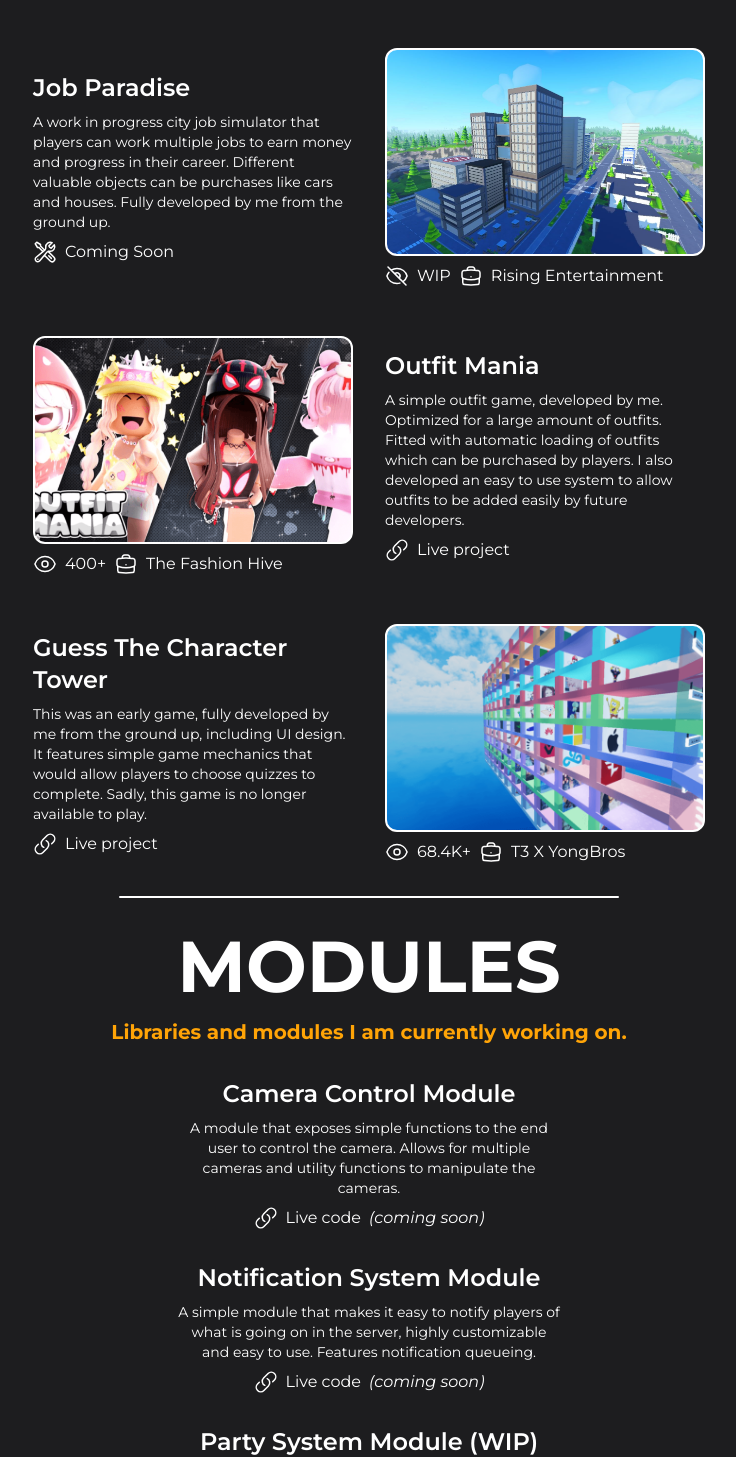
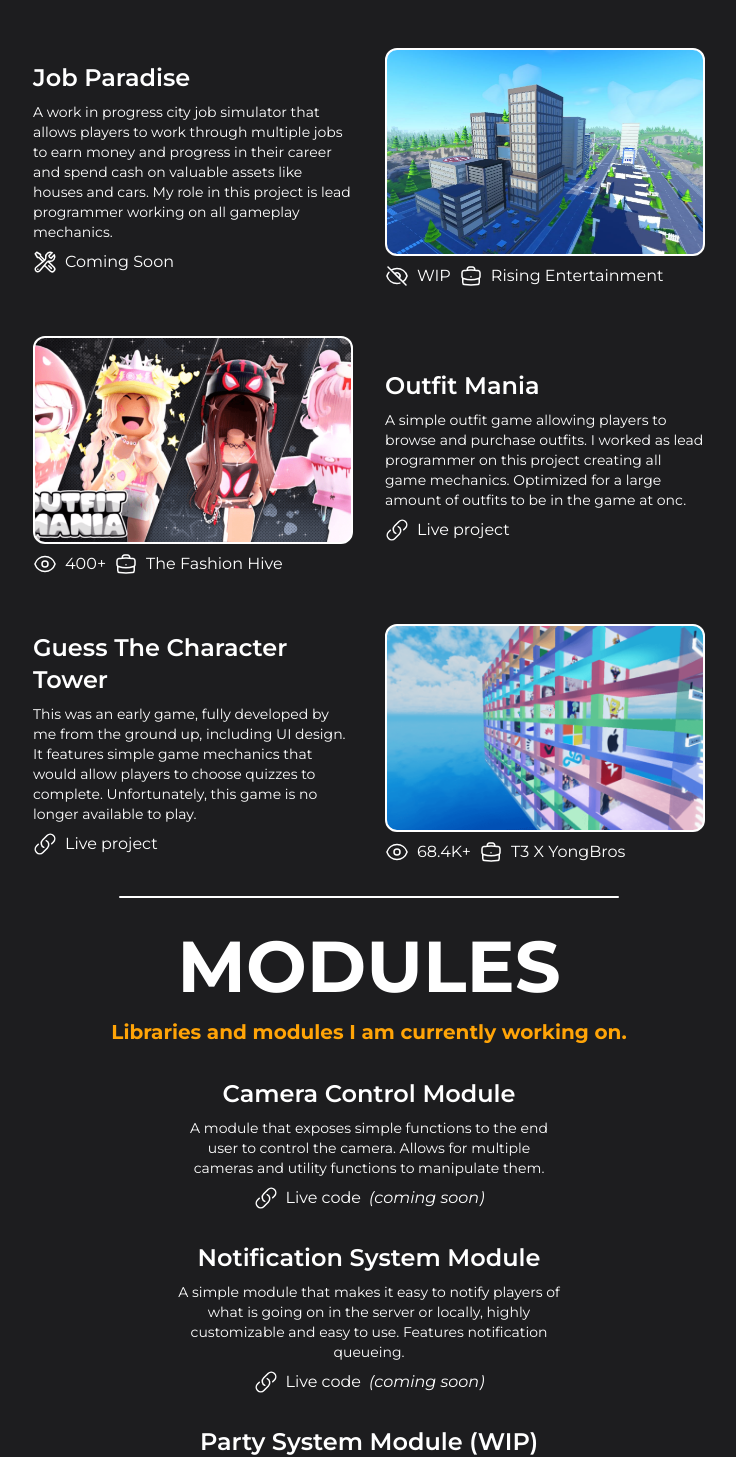
Before and after one commit to TegaBC/rblx-portfolio, a React (Vite) app: page /portfolio in a window 1280 px wide. Shown: the part 1284-2741 px from the top of the page, without its empty margins (271-1007 px from the left). Built offline with nearby package versions, Linux system fonts and the light colour scheme.

Commit message:
reworded a few paragraphs

```diff
--- a/src/pages/portfolio.jsx
+++ b/src/pages/portfolio.jsx
@@ -81,8 +81,9 @@ export default function PortfolioPage() {
                     <div className="flex gap-8 flex-wrap items-center justify-center">
                         <div className="max-w-xs flex gap-2 flex-col">
                             <h1 className="font-semibold text-2xl">Job Paradise</h1>
-                            <p className="text-sm">A work in progress city job simulator that players can work multiple jobs to earn money and progress in their career. Different valuable objects can be purchases like cars and houses.
-                            Fully developed by me from the ground up.
+                            <p className="text-sm">A work in progress city job simulator that allows players to work through
+                            multiple jobs to earn money and progress in their career and spend cash on valuable assets like houses and cars.
+                            My role in this project is lead programmer working on all gameplay mechanics.
                             </p>
 
                             <p href="#" target="_blank" rel="noopener noreferrer" className="flex gap-2 hover:text-accent">
@@ -130,8 +131,9 @@ export default function PortfolioPage() {
                         </div>
                         <div className="max-w-xs flex gap-2 flex-col">
                             <h1 className="font-semibold text-2xl">Outfit Mania</h1>
-                            <p className="text-sm">A simple outfit game, developed by me. Optimized for a large amount of outfits. Fitted with automatic loading of outfits which can be purchased by players.
-                            I also developed an easy to use system to allow outfits to be added easily by future developers.</p>
+                            <p className="text-sm">A simple outfit game allowing players to browse and purchase outfits.
+                            I worked as lead programmer on this project creating all game mechanics. Optimized for a large amount of
+                            outfits to be in the game at onc.</p>
 
                             <a href="https://www.roblox.com/games/13884397385/Outfit-Mania-700" target="_blank" rel="noopener noreferrer" className="flex gap-2 hover:text-accent">
                                 <svg xmlns="http://www.w3.org/2000/svg" fill="none" viewBox="0 0 24 24" stroke-width="1.5" stroke="currentColor" class="w-6 h-6">
@@ -146,7 +148,7 @@ export default function PortfolioPage() {
                     <div className="flex gap-8 flex-wrap items-center justify-center">
                         <div className="max-w-xs flex gap-2 flex-col">
                             <h1 className="font-semibold text-2xl">Guess The Character Tower</h1>
-                            <p className="text-sm">This was an early game, fully developed by me from the ground up, including UI design. It features simple game mechanics that would allow players to choose quizzes to complete. Sadly, this game is no longer available to play.</p>
+                            <p className="text-sm">This was an early game, fully developed by me from the ground up, including UI design. It features simple game mechanics that would allow players to choose quizzes to complete. Unfortunately, this game is no longer available to play.</p>
 
                             <a href="https://www.roblox.com/games/8649235309/Content-Deleted" target="_blank" rel="noopener noreferrer" className="flex gap-2 hover:text-accent">
                                 <svg xmlns="http://www.w3.org/2000/svg" fill="none" viewBox="0 0 24 24" stroke-width="1.5" stroke="currentColor" class="w-6 h-6">
@@ -182,7 +184,7 @@ export default function PortfolioPage() {
                 <div className="bg-main flex flex-col gap-8 items-center justify-center mb-8">
                     <div className="text-center max-w-sm flex flex-col gap-2 justify-center items-center">
                         <h1 className="font-semibold text-2xl">Camera Control Module</h1>
-                        <p className="text-sm">A module that exposes simple functions to the end user to control the camera. Allows for multiple cameras and utility functions to manipulate the cameras.</p>
+                        <p className="text-sm">A module that exposes simple functions to the end user to control the camera. Allows for multiple cameras and utility functions to manipulate them.</p>
 
                         <a href="#" className="flex gap-2 hover:text-accent">
                             <svg xmlns="http://www.w3.org/2000/svg" fill="none" viewBox="0 0 24 24" stroke-width="1.5" stroke="currentColor" class="w-6 h-6">
@@ -193,7 +195,7 @@ export default function PortfolioPage() {
                     </div>
                     <div className="text-center max-w-sm flex flex-col gap-2 justify-center items-center">
                         <h1 className="font-semibold text-2xl">Notification System Module</h1>
-                        <p className="text-sm">A simple module that makes it easy to notify players of what is going on in the server, highly customizable and easy to use. Features notification queueing.</p>
+                        <p className="text-sm">A simple module that makes it easy to notify players of what is going on in the server or locally, highly customizable and easy to use. Features notification queueing.</p>
 
                         <a href="#" className="flex gap-2 hover:text-accent">
                             <svg xmlns="http://www.w3.org/2000/svg" fill="none" viewBox="0 0 24 24" stroke-width="1.5" stroke="currentColor" class="w-6 h-6">
```
